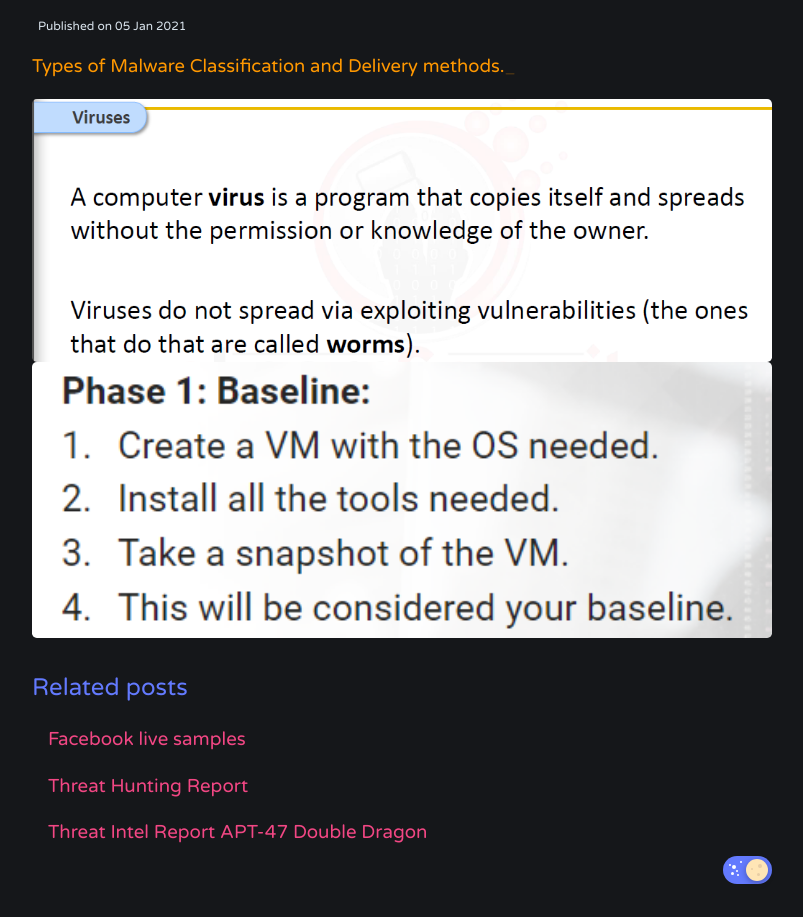
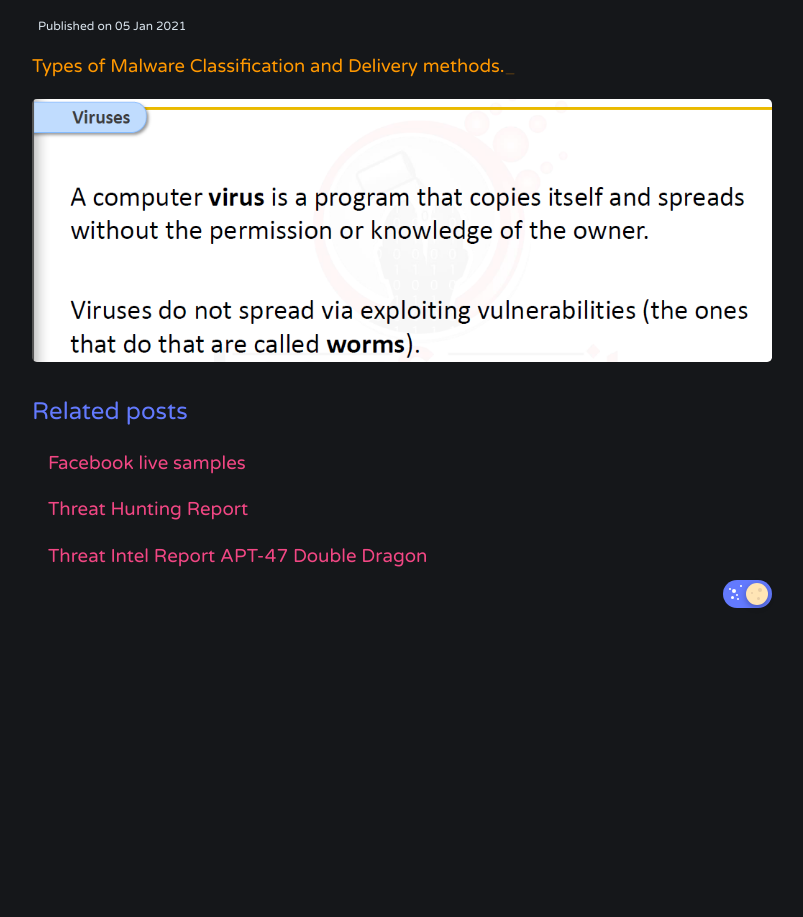
Before and after one commit to Rayferrufino/Rayferrufino.github.io, a Jekyll site: the page built from _posts/2021-01-05-Malware-Classification-and-Delivery.md, in a window 1280 px wide. Shown: the part 423-1340 px from the top of the page, without its empty margins (238-1041 px from the left). Built offline with Jekyll 4.4.1, drawn with Linux system fonts in a browser that asks for light colours; comment, search, counter and statistics services are not loaded; after the commit the page ends 1064 px from its top, so only the background shows below that.

Commit message:
Update 2021-01-05-Malware-Classification-and-Delivery.md

```diff
--- a/_posts/2021-01-05-Malware-Classification-and-Delivery.md
+++ b/_posts/2021-01-05-Malware-Classification-and-Delivery.md
@@ -7,4 +7,3 @@ tags:
 
 
 ![alt text](https://Rayferrufino.github.io/assets/th1.png "Logo Title Text 1")
-![alt text](https://Rayferrufino.github.io/assets/mal3.png "Logo Title Text 1")
```
